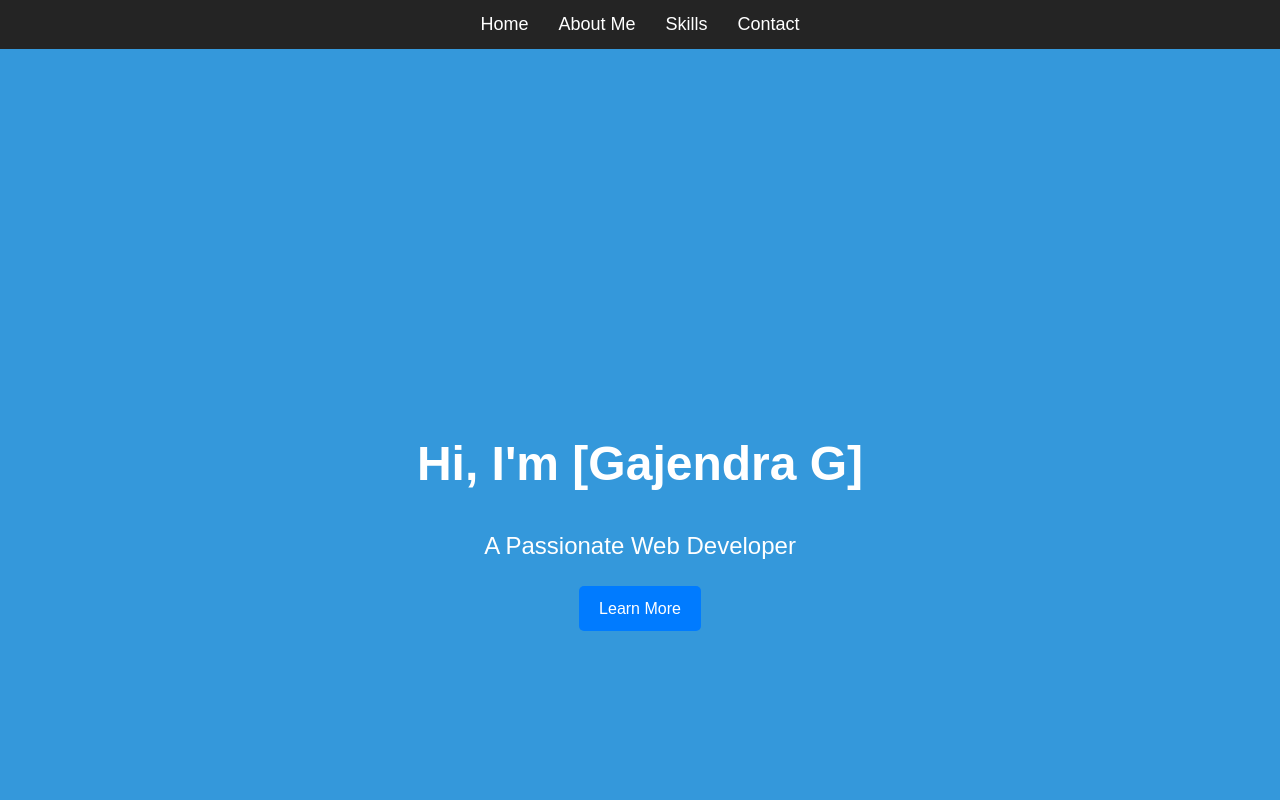
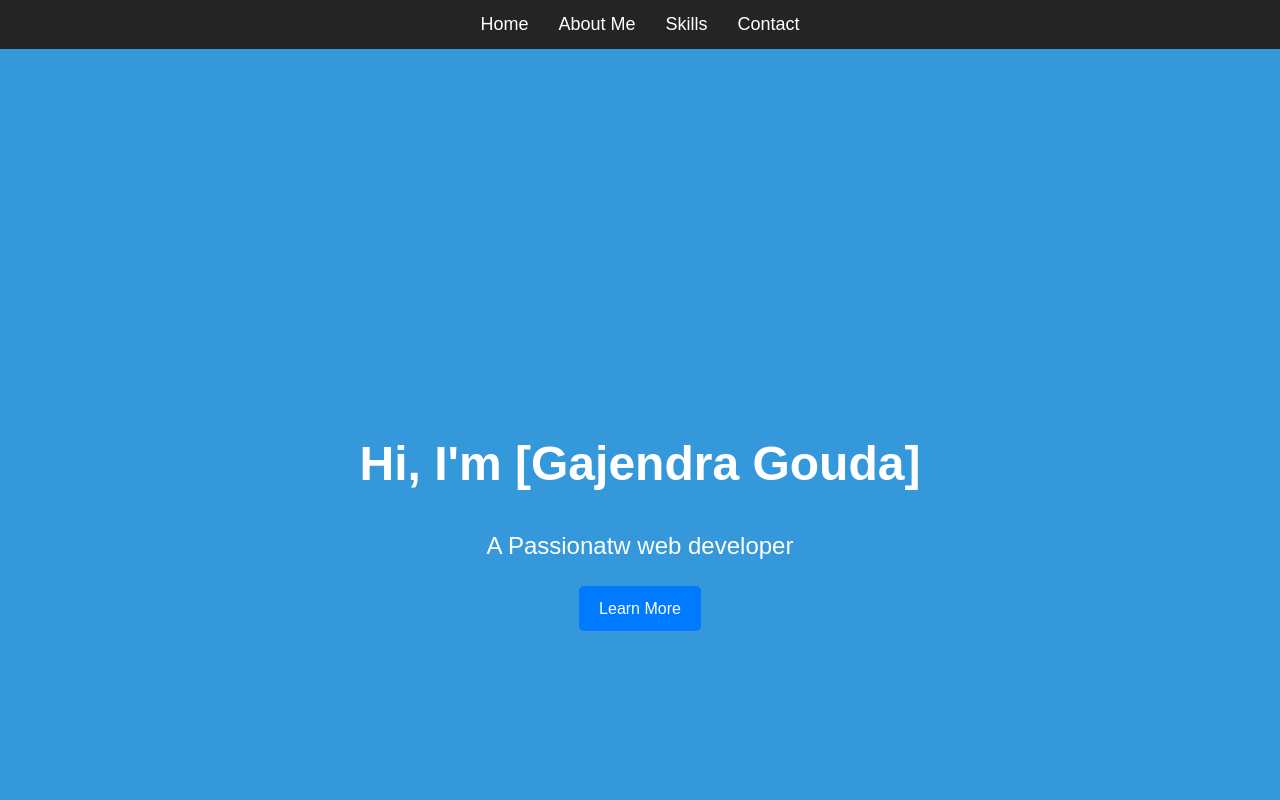
Before and after one commit to gajjuu/PRODIGY_WD_4, a plain HTML site: page index.html in a window 1280 px wide. Shown: the top 800 px of the page. Drawn offline with Linux system fonts and the light colour scheme.

Commit message:
Update index.html

```diff
--- a/index.html
+++ b/index.html
@@ -21,8 +21,8 @@
 <!-- Home Section -->
     <section id="home">
         <div class="intro">
-            <h1>Hi, I'm [Gajendra G]</h1>
-            <p>A Passionate Web Developer</p>
+            <h1>Hi, I'm [Gajendra Gouda]</h1>
+            <p>A Passionatw web developer</p>
             <a href="#about" class="btn">Learn More</a>
         </div>
     </section>
```
